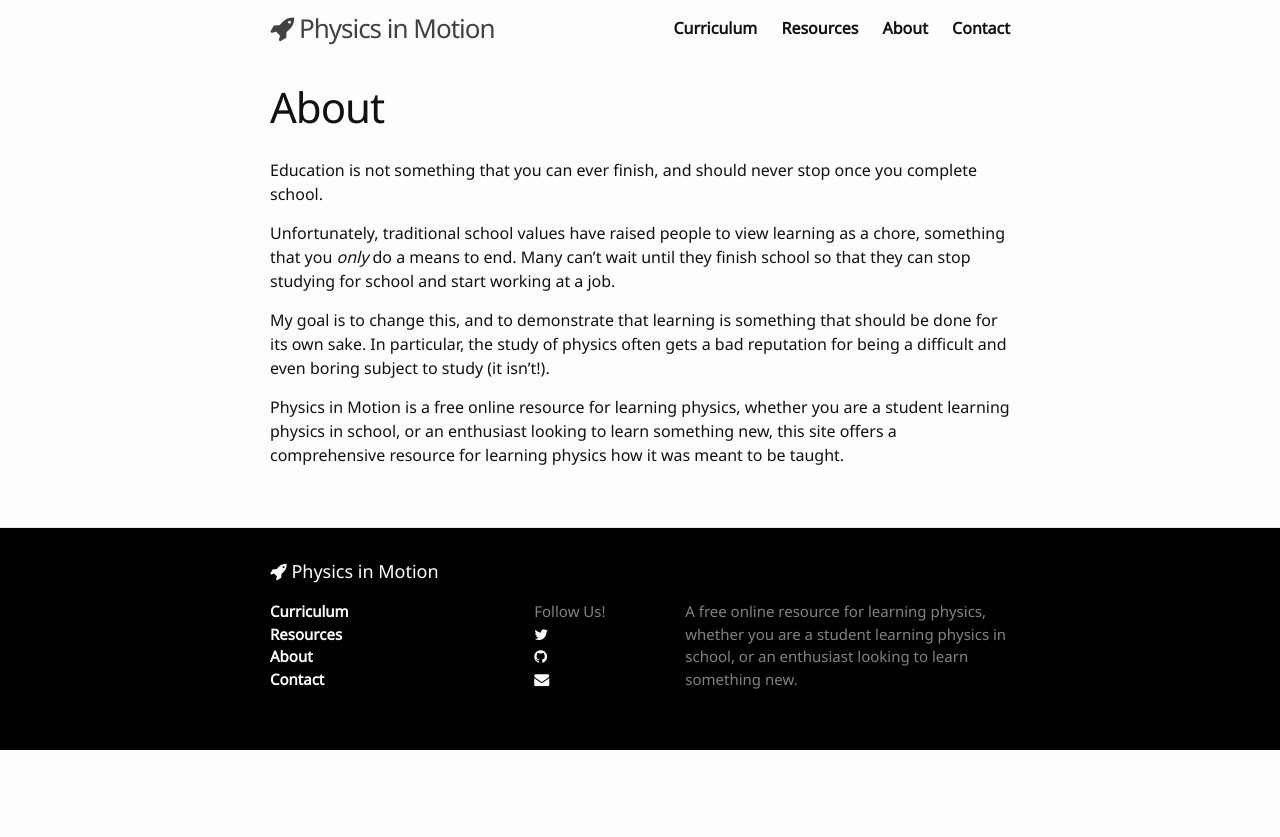
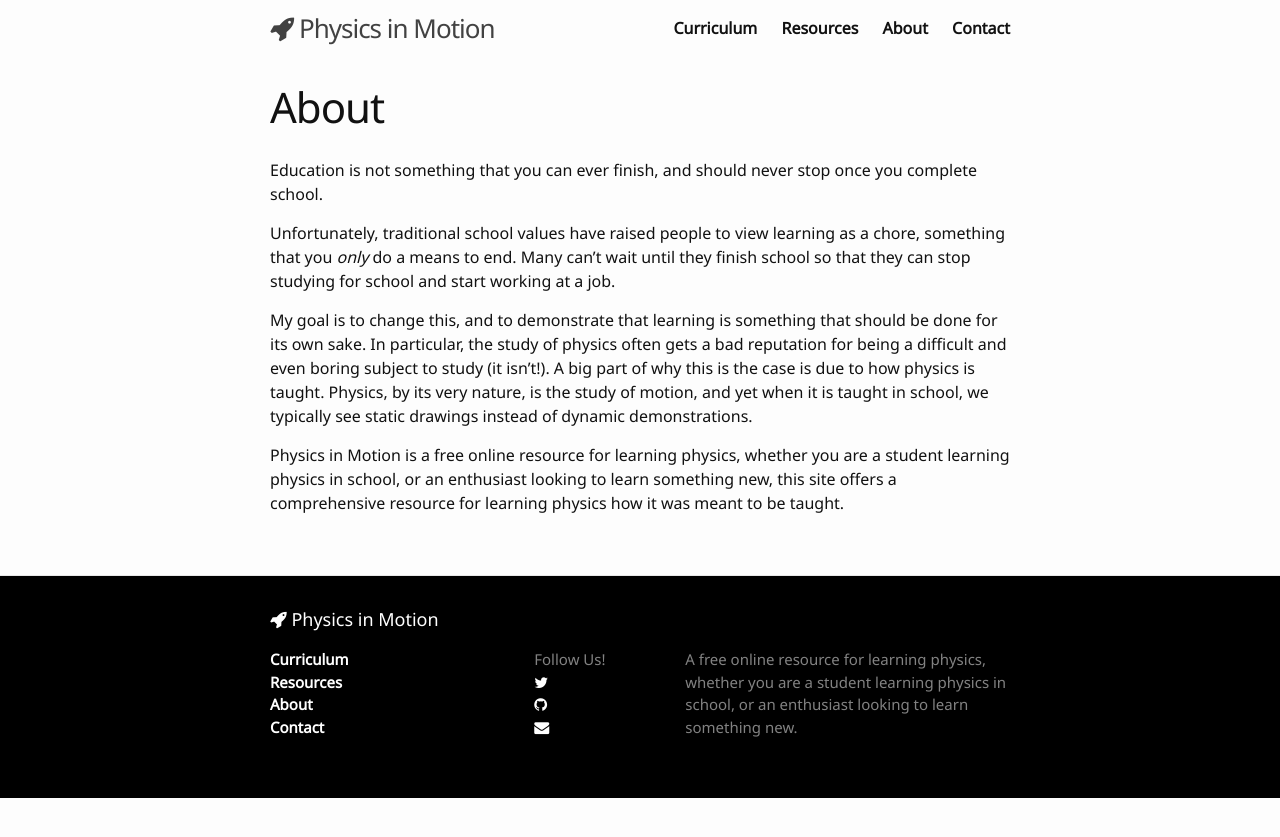
Before and after one commit to LeNPaul/physics-in-motion-old, a Jekyll site: the page built from pages/about.md, in a window 1280 px wide. Shown: the top 837 px of the page. Built offline with Jekyll 4.4.1, drawn with Linux system fonts in a browser that asks for light colours; nearby versions of some CDN libraries.

Commit message:
Update About page

```diff
--- a/pages/about.md
+++ b/pages/about.md
@@ -8,6 +8,6 @@ Education is not something that you can ever finish, and should never stop once
 
 Unfortunately, traditional school values have raised people to view learning as a chore, something that you *only* do a means to end. Many can’t wait until they finish school so that they can stop studying for school and start working at a job.
 
-My goal is to change this, and to demonstrate that learning is something that should be done for its own sake. In particular, the study of physics often gets a bad reputation for being a difficult and even boring subject to study (it isn't!).
+My goal is to change this, and to demonstrate that learning is something that should be done for its own sake. In particular, the study of physics often gets a bad reputation for being a difficult and even boring subject to study (it isn't!). A big part of why this is the case is due to how physics is taught. Physics, by its very nature, is the study of motion, and yet when it is taught in school, we typically see static drawings instead of dynamic demonstrations.
 
 Physics in Motion is a free online resource for learning physics, whether you are a student learning physics in school, or an enthusiast looking to learn something new, this site offers a comprehensive resource for learning physics how it was meant to be taught.
```
